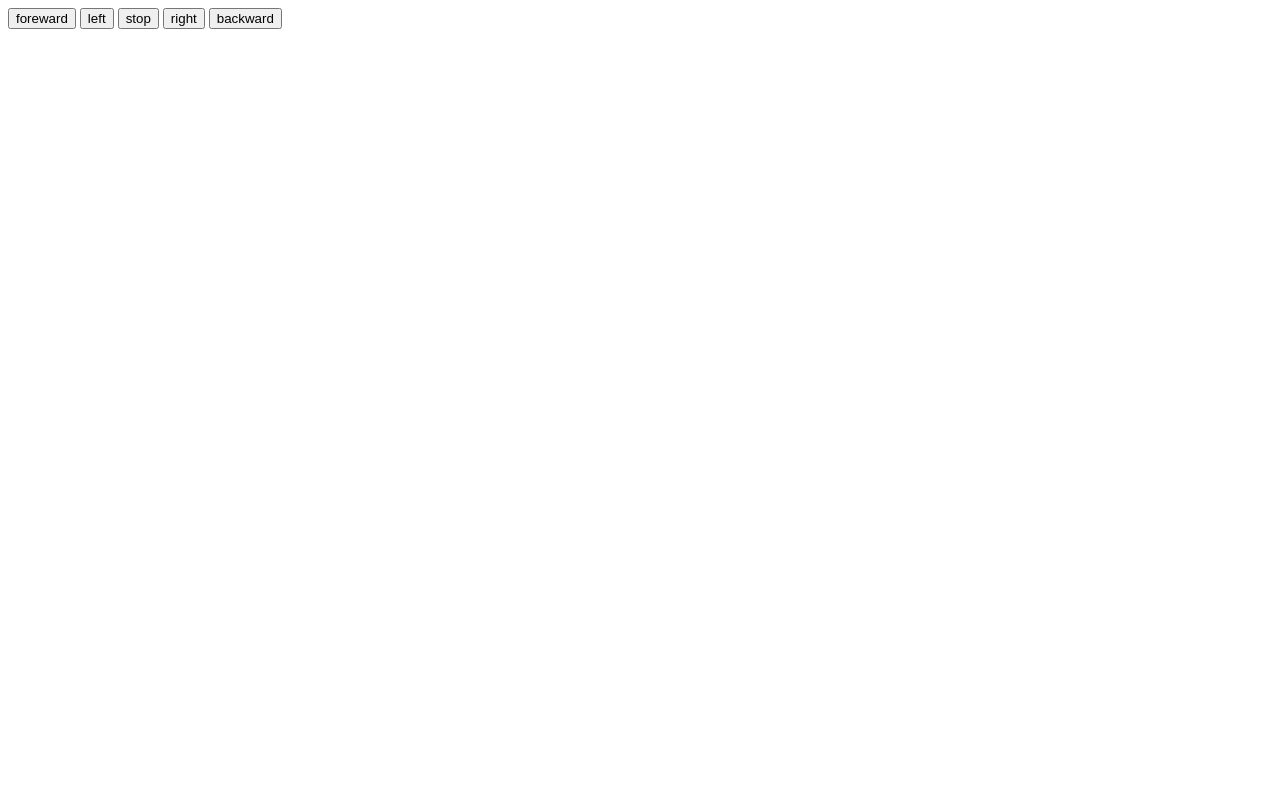
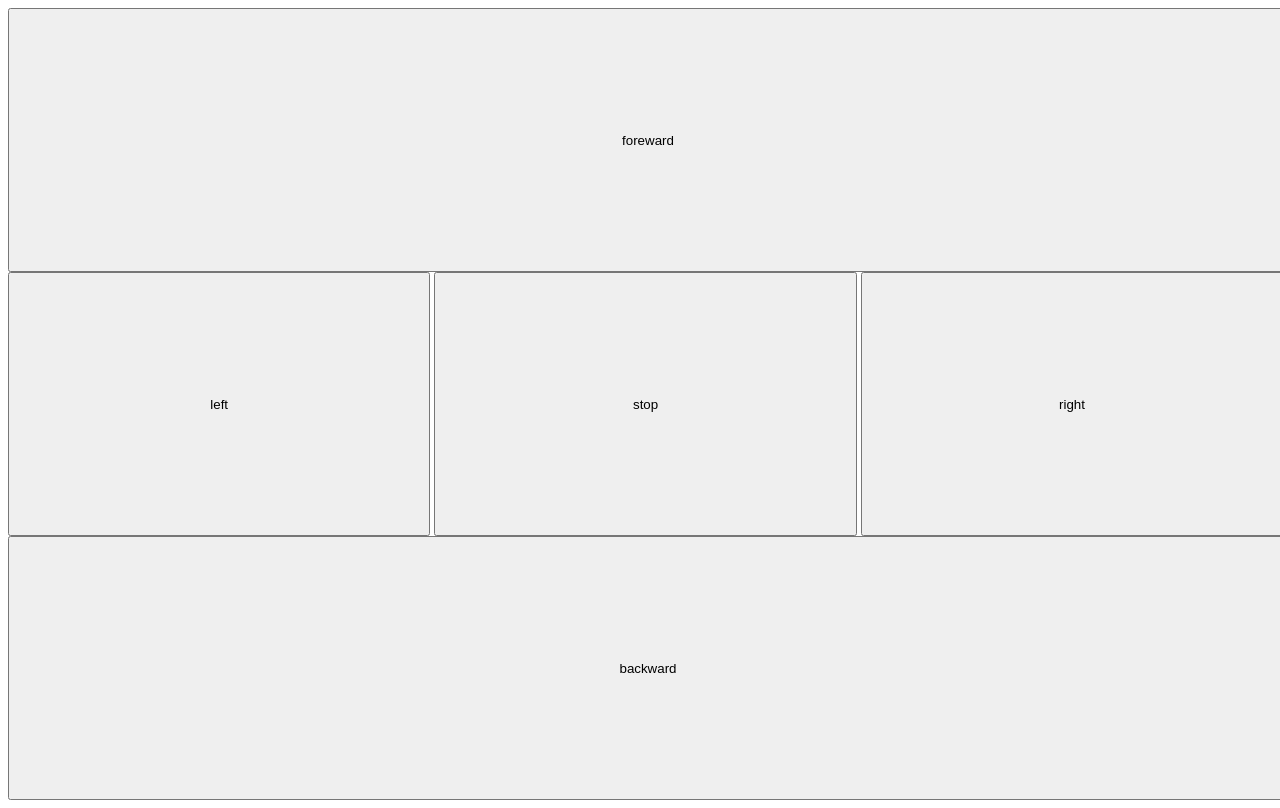
Before and after one commit to MoritzGruber/RPI, a website: page public/index.html in a window 1280 px wide. Drawn offline with nearby package versions, Linux system fonts and the light colour scheme; no server answers.

Commit message:
css for bigger buttons

```diff
--- a/public/css/style.css
+++ b/public/css/style.css
@@ -0,0 +1,16 @@
+.thirdheight{
+    height: 33%;
+}
+.thirdwidth{
+    width: 33%;
+}
+.fullwidth{
+    width: 100%;
+}
+.fullheight{
+    height: 100%;
+}
+html, body{
+    width: 100%;
+    height: 100%;
+}
--- a/public/index.html
+++ b/public/index.html
@@ -10,14 +10,17 @@
 </head>
 
 <body ng-app="myApp" ng-controller="myCtrl">
-<div class="controlPanel">
-    <button ng-click="doClick('foreward')" >foreward</button>
-    <button ng-click="doClick('left')" >left</button>
-    <button ng-click="doClick('stop')" >stop</button>
-    <button ng-click="doClick('right')" >right</button>
-    <button ng-click="doClick('backward')" >backward</button>
-
-    <div class="coordinateSystem" ng-click="doClick($event)" id="coordinateSystem" make-responsive></div>
+<div id="top" class="thirdheight fullwidth">
+    <button class="fullwidth fullheight" id="foreward" ng-click="doClick('foreward')">foreward</button>
+</div>
+<div id="mid" class="thirdheight fullwidth">
+    <button class="fullheight thirdwidth" id="left" ng-click="doClick('left')">left</button>
+    <button class="fullheight thirdwidth" id="stop" ng-click="doClick('stop')">stop</button>
+    <button class="fullheight thirdwidth" id="right" ng-click="doClick('right')">right</button>
+</div>
+<div id="bot" class="thirdheight fullwidth">
+    <button class="fullwidth fullheight" id="backward" ng-click="doClick('backward')">backward</button>
+</div>
 </body>
 
 </html>
```
